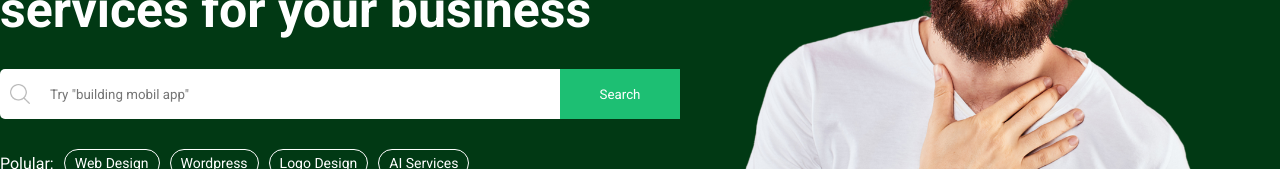
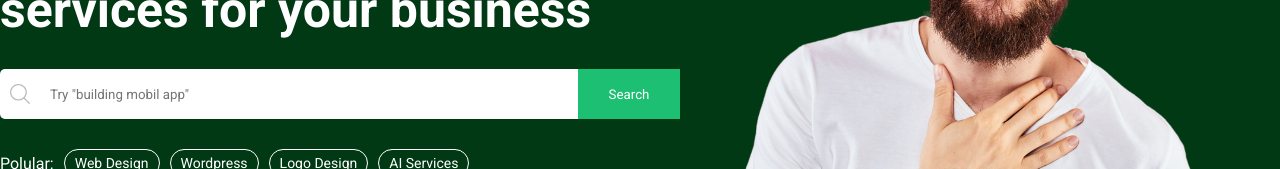
Before and after one commit to sky-aakashj/fiverr-clone-project, a React (Vite) app: page / in a window 1280 px wide. Shown: the part 330-499 px from the top of the page. Built offline with nearby package versions, Linux system fonts and the light colour scheme.

Commit message:
fix input issue and add remove icon in input

```diff
--- a/src/components/featured/Featured.jsx
+++ b/src/components/featured/Featured.jsx
@@ -1,7 +1,14 @@
-import React from "react";
+import React, { useState } from "react";
 import "./Featured.scss";
 
 const Featured = () => {
+  const [input, setInput] = useState("");
+  const handleInputChange = (e) => {
+    setInput(e.target.value);
+  };
+  const handleRemoveInput = () => {
+    setInput("");
+  };
   return (
     <div className="featured">
       <div className="container">
@@ -12,7 +19,20 @@ const Featured = () => {
           <div className="search">
             <div className="searchInput">
               <img src="./img/search.png" alt="searchicon" />
-              <input type="text" placeholder='Try "building mobil app"' />
+              <input
+                onChange={(e) => handleInputChange(e)}
+                value={input}
+                type="text"
+                placeholder='Try "building mobil app"'
+              />
+              {input && (
+                <img
+                  src="./img/remove.png"
+                  className="removeImg"
+                  onClick={handleRemoveInput}
+                  alt="remove icon"
+                />
+              )}
             </div>
             <button>Search</button>
           </div>
--- a/src/components/featured/Featured.scss
+++ b/src/components/featured/Featured.scss
@@ -35,6 +35,9 @@
                     display: flex;
                     gap: 10px;
                     align-items: center;
+                    width: 100%;
+                    height: 100%;
+
 
                     img {
                         width: 20px;
@@ -46,6 +49,15 @@
                         border: none;
                         outline: none;
                         color: black;
+                        width: 100%;
+                        height: 100%;
+                        padding: 17px 0px;
+
+                    }
+
+                    .removeImg {
+                        display: none;
+                        cursor: pointer;
                     }
 
                 }
```
Also changed, not shown: public/img/remove.png (added).
